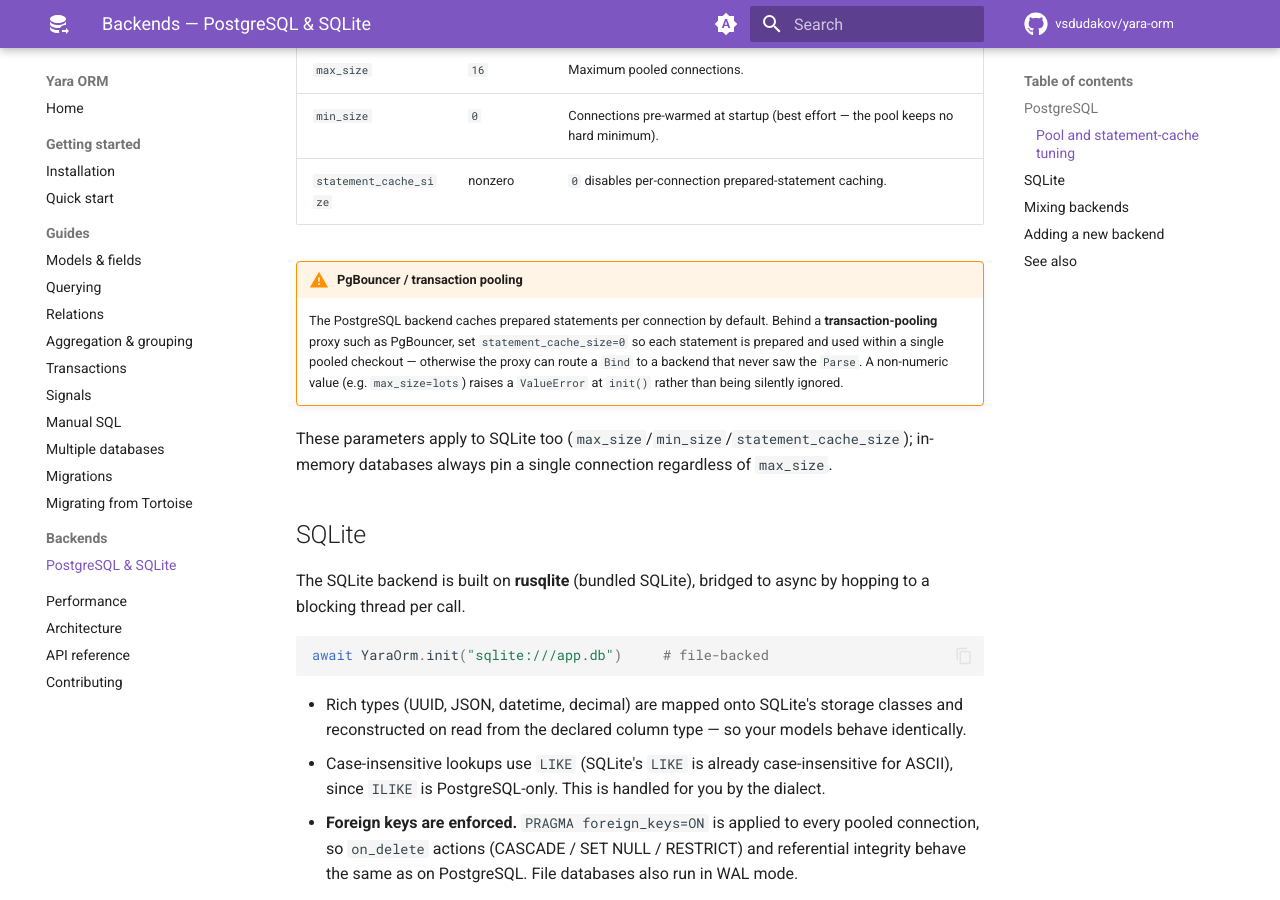
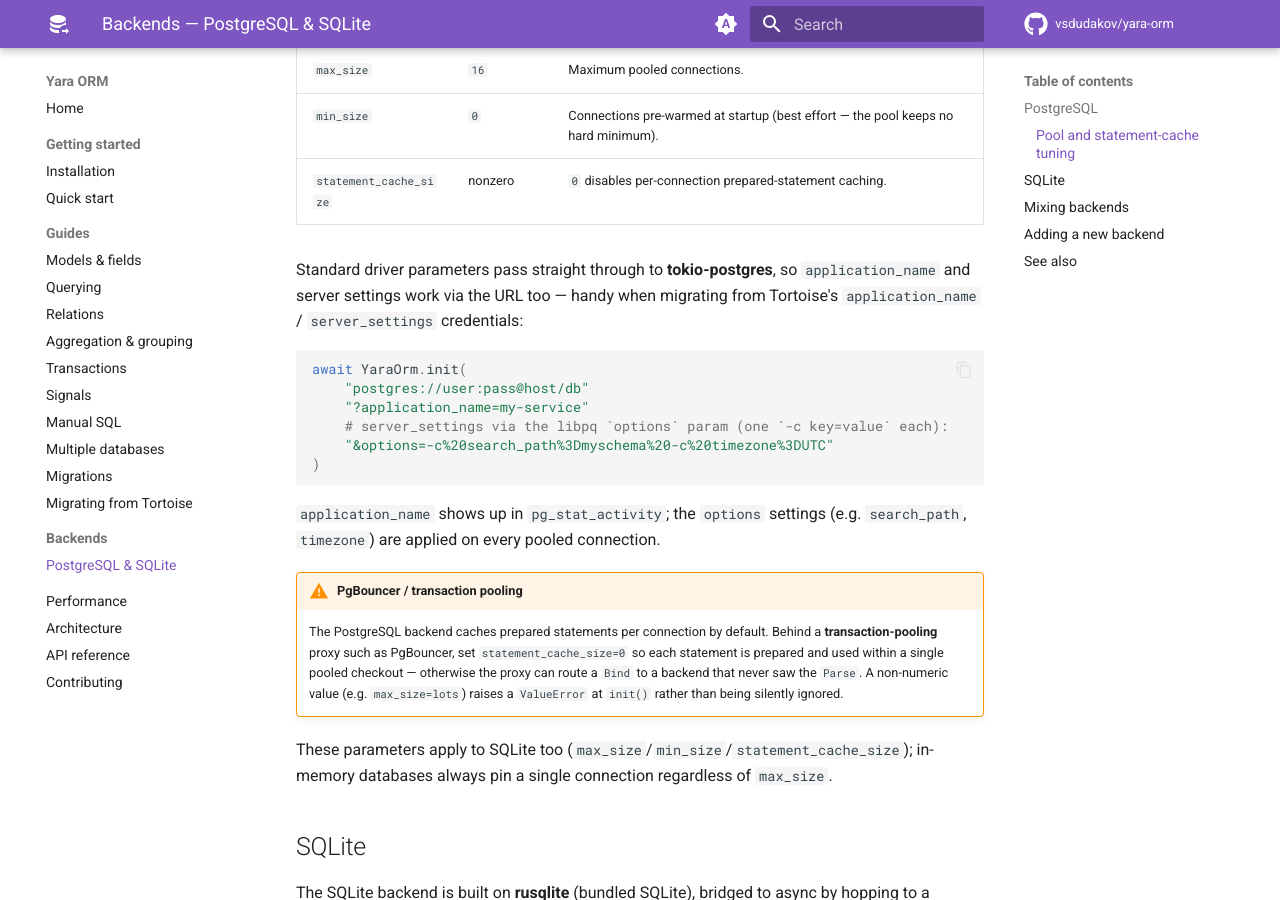
Before and after one commit to vsdudakov/yara-orm, an MkDocs documentation site: the page built from docs/backends/index.md, in a window 1280 px wide and 900 px high, scrolled down 1091 px. Built offline with MkDocs 1.6.1 and Material for MkDocs 9.7.7, drawn with Linux system fonts in a browser that asks for light colours; comment, search, counter and statistics services are not loaded.

Commit message:
release: 1.2.0 — Tortoise-migration compatibility
Bumps version to 1.2.0 and finalizes the CHANGELOG for the Tortoise-migration
compatibility work merged over the 1.1.0..HEAD range.

Also documents + tests P2-13: application_name and server settings carry through
the connection URL (?application_name=...&options=-c key=value), alongside the
existing max_size/min_size/statement_cache_size pool params. No engine change was
needed — tokio-postgres parses them and the pool-param extractor preserves them.

````diff
--- a/Cargo.toml
+++ b/Cargo.toml
@@ -1,6 +1,6 @@
 [package]
 name = "orm-engine"
-version = "1.1.0"
+version = "1.2.0"
 edition = "2021"
 
 [lib]
--- a/docs/backends/index.md
+++ b/docs/backends/index.md
@@ -50,6 +50,22 @@
 | `max_size`             | `16`    | Maximum pooled connections.                                                  |
 | `min_size`             | `0`     | Connections pre-warmed at startup (best effort — the pool keeps no hard minimum). |
 | `statement_cache_size` | nonzero | `0` disables per-connection prepared-statement caching.                      |
+
+Standard driver parameters pass straight through to **tokio-postgres**, so
+`application_name` and server settings work via the URL too — handy when migrating
+from Tortoise's `application_name` / `server_settings` credentials:
+
+```python
+await YaraOrm.init(
+    "postgres://user:pass@host/db"
+    "?application_name=my-service"
+    # server_settings via the libpq `options` param (one `-c key=value` each):
+    "&options=-c%20search_path%3Dmyschema%20-c%20timezone%3DUTC"
+)
+```
+
+`application_name` shows up in `pg_stat_activity`; the `options` settings (e.g.
+`search_path`, `timezone`) are applied on every pooled connection.
 
 !!! warning "PgBouncer / transaction pooling"
     The PostgreSQL backend caches prepared statements per connection by default.
--- a/pyproject.toml
+++ b/pyproject.toml
@@ -5,7 +5,7 @@
 [project]
 # Distribution name on PyPI is "yara-orm"; the import package is `yara_orm`.
 name = "yara-orm"
-version = "1.1.0"
+version = "1.2.0"
 description = "Fast async Python ORM with a Rust engine — Tortoise-style models, querysets, relations and migrations for PostgreSQL and SQLite"
 readme = "README.md"
 requires-python = ">=3.9"
````
Also changed, not shown: CHANGELOG.md (+5 -0 lines), docs/guides/migrating-from-tortoise.md (+5 -0 lines), 2 other files.
